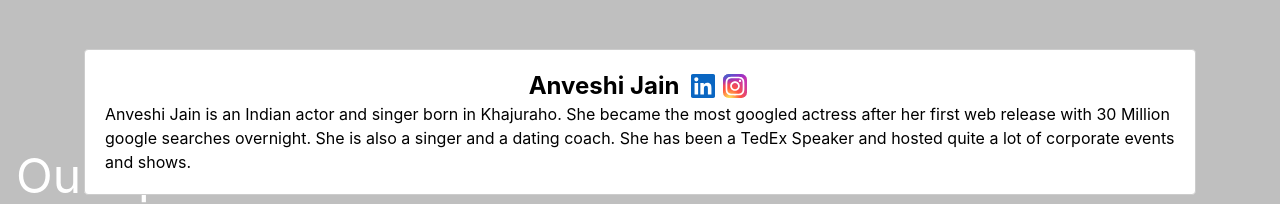
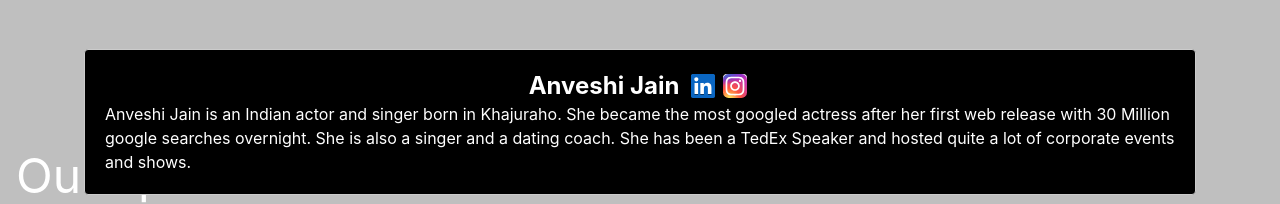
Before and after one commit to tedxvnrvjiet/gh-tedxvnrvjiet, a React (Create React App) app: page / in a window 1280 px wide. Both pictures are taken after a click on the button 268 px from the left and 1067 px from the top of the page. Shown: the part 753-957 px from the top of the page. Built offline with nearby package versions, Linux system fonts and the light colour scheme; a web font is replaced by a local one.

Commit message:
update: modal theme

```diff
--- a/src/components/home/Speakers/SpeakerDetails.js
+++ b/src/components/home/Speakers/SpeakerDetails.js
@@ -10,6 +10,8 @@ const customStyles = {
         bottom: 'auto',
         marginRight: '-40%',
         transform: 'translate(-50%, -50%)',
+        backgroundColor: 'black',
+        color: 'white'
     },
 };
 
@@ -44,8 +46,8 @@ export default function SpeakerDetails(props) {
                     <div className="font-bold text-2xl inline mr-2">
                         { props.name }
                     </div>
-                    { props?.linkedin && <a className="p-1 align-text-bottom" href={props.linkedin}><LinkedInLogo /></a>}
-                    { props?.instagram && <a className="p-1 align-text-bottom" href={props.instagram}><InstagramLogo /></a>}
+                    { props?.linkedin && <a className="rounded bg-white m-1 align-text-bottom" href={props.linkedin}><LinkedInLogo /></a>}
+                    { props?.instagram && <a className="rounded bg-white m-1 align-text-bottom" href={props.instagram}><InstagramLogo /></a>}
                 </div>
                 <p>{props.description}</p>
             </Modal>
```
Lines whose indentation alone changed are shown as unchanged.
